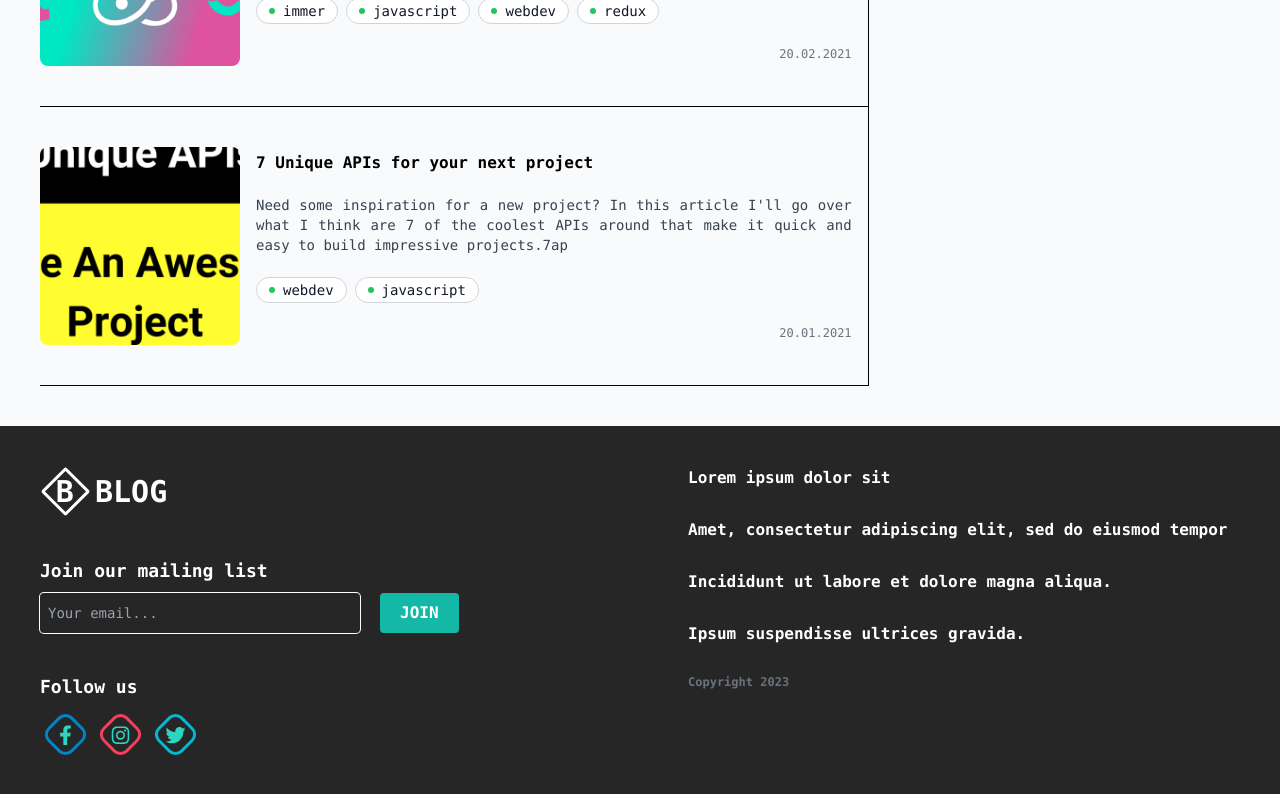
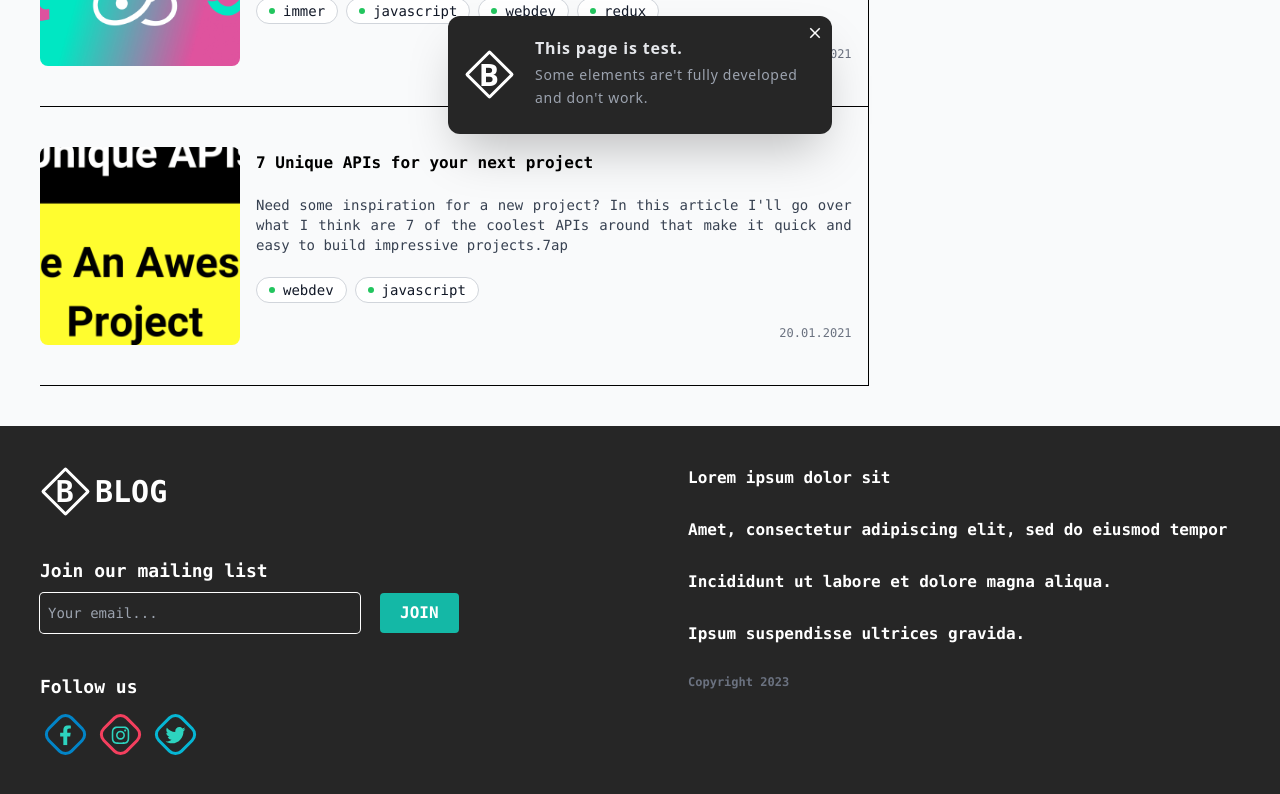
Before and after one commit to Dannynafide/blog__nextjs, a Next.js app: page / in a window 1280 px wide. Both pictures are taken after a click on the button "JOIN". Shown: the part 588-1382 px from the top of the page. Built offline with nearby package versions, Linux system fonts and the light colour scheme.

Commit message:
Added notifications

```diff
--- /dev/null
+++ b/components/notification/notification.tsx
@@ -0,0 +1,25 @@
+import toast from 'react-hot-toast';
+import {MdOutlineClose} from 'react-icons/md';
+
+import {LogoIcon} from 'components/Nav';
+
+const notify = () =>
+  toast.custom(
+    (t) => (
+      <div className={`notificationWrapper ${t.visible ? 'top-0' : '-top-96'}`}>
+        <div className="iconWrapper">
+          <LogoIcon />
+        </div>
+        <div className="contentWrapper">
+          <h1>This page is test.</h1>
+          <p>Some elements are&apos;t fully developed and don&apos;t work.</p>
+        </div>
+        <button className="closeIcon" onClick={() => toast.dismiss(t.id)}>
+          <MdOutlineClose />
+        </button>
+      </div>
+    ),
+    {id: 'unique-notification', position: 'top-center'}
+  );
+
+export default notify;
--- a/components/readySections/JoinMailingList/JoinMailingList.tsx
+++ b/components/readySections/JoinMailingList/JoinMailingList.tsx
@@ -1,3 +1,5 @@
+import notify from 'components/notification/notification';
+
 export default function JoinMailingList() {
   return (
     <div className="my-10">
@@ -8,7 +10,9 @@ export default function JoinMailingList() {
           type="text"
           aria-label="Your email"
           placeholder="Your email..."></input>
-        <button className="rounded p-2 px-5 bg-teal-500 text-white font-bold">
+        <button
+          onClick={notify}
+          className="rounded p-2 px-5 bg-teal-500 text-white font-bold">
           JOIN
         </button>
       </div>
--- a/package.json
+++ b/package.json
@@ -12,10 +12,12 @@
     "@types/node": "18.15.11",
     "@types/react": "18.0.35",
     "@types/react-dom": "18.0.11",
+    "classnames": "^2.3.2",
     "gray-matter": "^4.0.3",
     "next": "13.3.0",
     "react": "18.2.0",
     "react-dom": "18.2.0",
+    "react-hot-toast": "^2.4.1",
     "react-icons": "^4.9.0",
     "remark": "^13.0.0",
     "remark-html": "^13.0.1",
--- a/pages/_app.tsx
+++ b/pages/_app.tsx
@@ -1,6 +1,13 @@
 import type {AppProps} from 'next/app';
+import {Toaster} from 'react-hot-toast';
+
 import 'styles/index.css';
 
 export default function App({Component, pageProps}: AppProps) {
-  return <Component {...pageProps} />;
+  return (
+    <>
+      <Toaster />
+      <Component {...pageProps} />
+    </>
+  );
 }
--- a/pages/contact.tsx
+++ b/pages/contact.tsx
@@ -3,6 +3,7 @@ import Image from 'next/image';
 
 import ButtonBack from 'components/ButtonBack/ButtonBack';
 import Layout from 'components/Layout';
+import notify from 'components/notification/notification';
 import playChessImg from 'public/playChess.jpg';
 
 export default function Contact() {
@@ -29,7 +30,9 @@ export default function Contact() {
         </div>
 
         <div className="flex justify-center mt-16 mb-8">
-          <button className="flex items-center px-14 py-3 font-bold text-xl border-2 border-solid border-black rounded-md hover:bg-teal-400">
+          <button
+            onClick={notify}
+            className="flex items-center px-14 py-3 font-bold text-xl border-2 border-solid border-black rounded-md hover:bg-teal-400">
             Write an email
           </button>
         </div>
--- a/pages/index.tsx
+++ b/pages/index.tsx
@@ -30,7 +30,6 @@ export default function Home({articles}: {articles: Article[]}) {
       <Head>
         <title>Blog - recent posts</title>
       </Head>
-
       <div className="flex flex-row px-10">
         <section className="md:basis-5/7 mb-10 md:border-r border-solid border-black">
           <h1 className="py-14 text-3xl font-bold uppercase border-b border-solid border-black">
--- a/styles/index.css
+++ b/styles/index.css
@@ -40,6 +40,26 @@ body {
   transform-origin: left bottom;
 }
 
+/* Notification */
+.notificationWrapper {
+  @apply flex flex-row items-center justify-between w-96 bg-neutral-800 px-4 py-6 text-white shadow-2xl hover:shadow-none transform-gpu translate-y-0 hover:translate-y-1 rounded-xl relative transition-all duration-500 ease-in-out;
+}
+.iconWrapper {
+  @apply text-xl;
+}
+.contentWrapper {
+  @apply flex flex-col items-start justify-center ml-4 cursor-default;
+}
+.contentWrapper h1 {
+  @apply text-base text-gray-200 font-semibold leading-none tracking-wider;
+}
+.contentWrapper p {
+  @apply text-sm text-gray-400 mt-2 leading-relaxed tracking-wider;
+}
+.closeIcon {
+  @apply absolute top-2 right-2 cursor-pointer text-lg hover:text-teal-500;
+}
+
 /* Start purging... */
 @tailwind utilities;
 /* Stop purging. */
```
Also changed, not shown: 1 other file (tests, documents, lock files or other folders).
